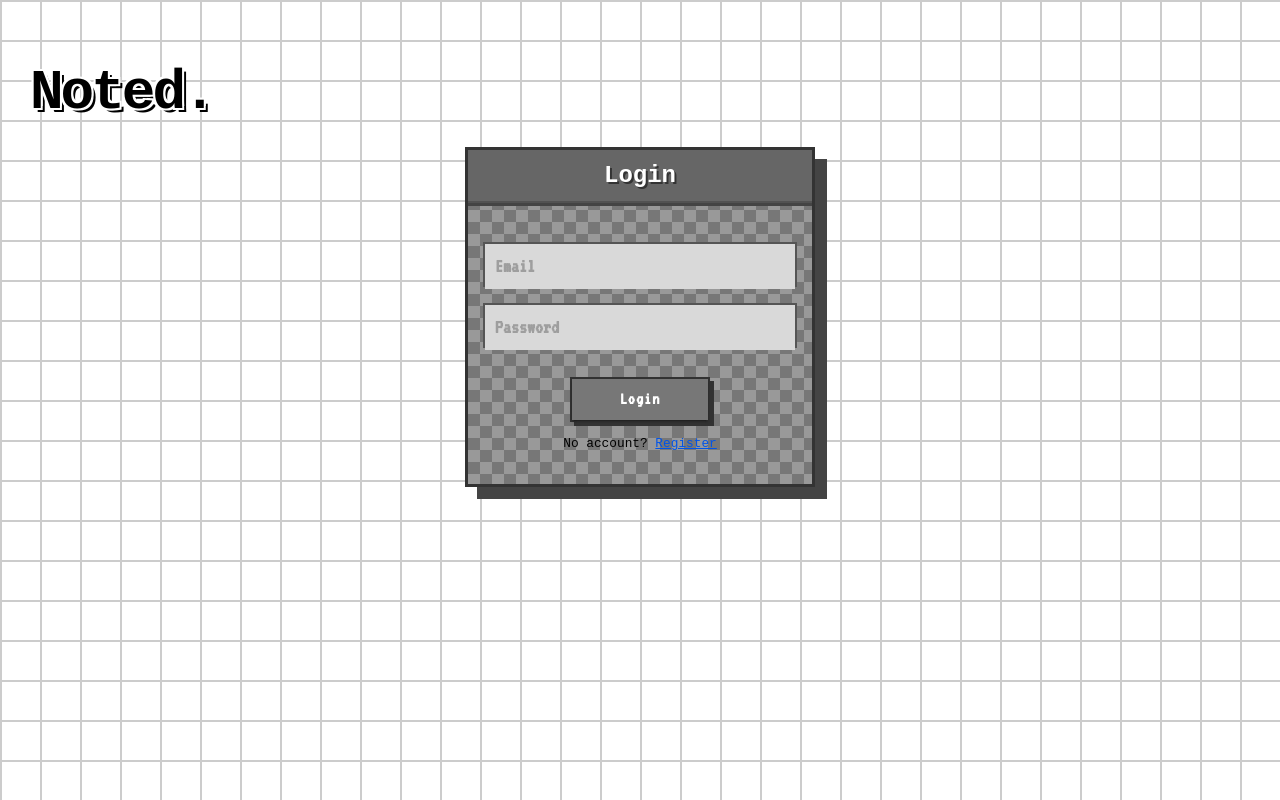
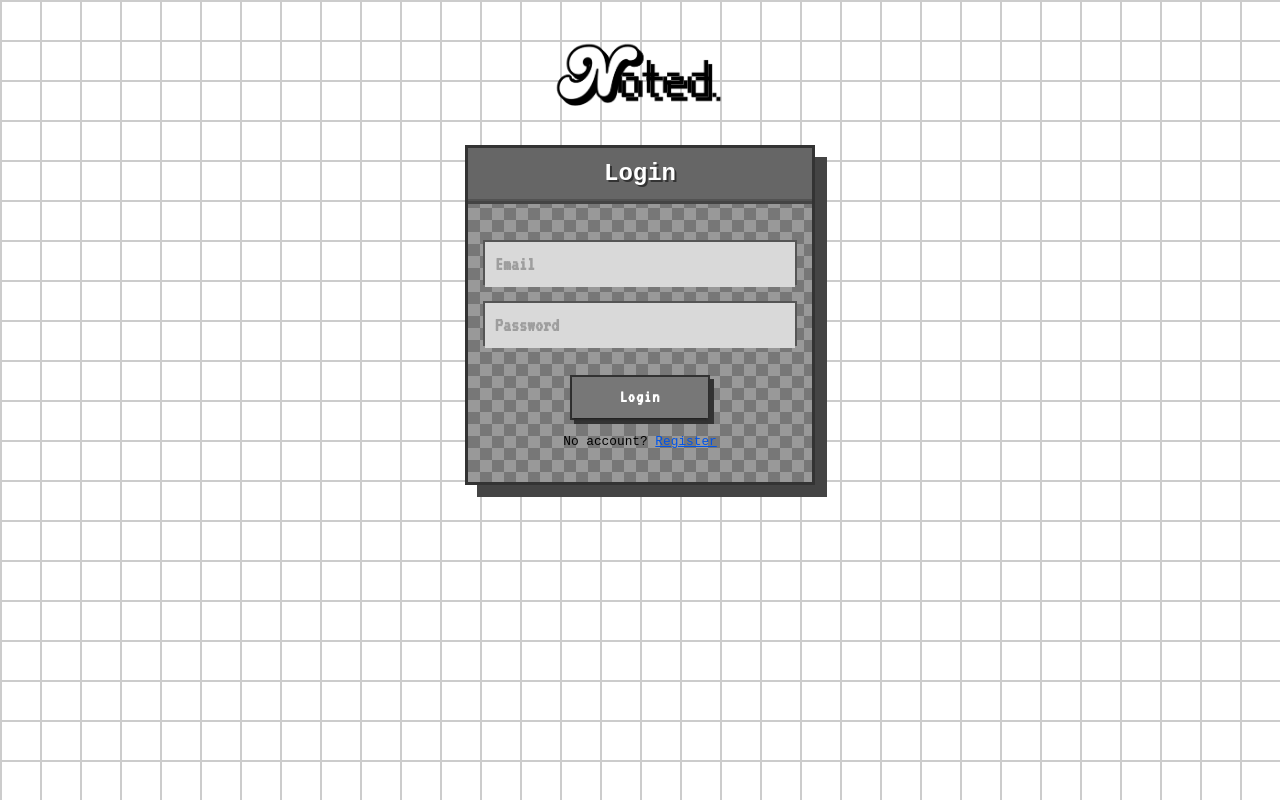
Before and after one commit to pasitgut/mobileweb-project, a React (Vite) app: page /login in a window 1280 px wide. Built offline with nearby package versions, Linux system fonts and the light colour scheme; no server answers; a web font is replaced by a local one.

Commit message:
chore: remove tailwind css and update project logo on auth pages

```diff
--- a/package.json
+++ b/package.json
@@ -31,7 +31,6 @@
   },
   "devDependencies": {
     "@capacitor/cli": "^2.5.0",
-    "@tailwindcss/postcss": "^4.2.1",
     "@testing-library/dom": ">=7.21.4",
     "@testing-library/jest-dom": "^5.16.5",
     "@testing-library/react": "^16.2.0",
@@ -40,7 +39,6 @@
     "@types/react-dom": "19.0.4",
     "@vitejs/plugin-legacy": "^7.2.1",
     "@vitejs/plugin-react": "^4.0.1",
-    "autoprefixer": "^10.4.27",
     "cypress": "^13.5.0",
     "eslint": "^9.20.1",
     "eslint-plugin-react": "^7.32.2",
@@ -48,8 +46,6 @@
     "eslint-plugin-react-refresh": "^0.4.19",
     "globals": "^15.15.0",
     "jsdom": "^22.1.0",
-    "postcss": "^8.5.8",
-    "tailwindcss": "^4.2.1",
     "terser": "^5.4.0",
     "typescript": "~5.9.0",
     "typescript-eslint": "^8.24.0",
--- a/postcss.config.js
+++ /dev/null
@@ -1,6 +0,0 @@
-export default {
-    plugins: {
-        "@tailwindcss/postcss": {},
-        autoprefixer: {},
-    },
-}
--- a/src/pages/Auth.css
+++ b/src/pages/Auth.css
@@ -6,42 +6,29 @@
     /* ต้องรวมทุกอย่าง (Gradient + Size + Color) ไว้ในตัวแปร --background บรรทัดเดียว */
     --background:
         linear-gradient(#ccc 2px, transparent 2px) 0 0 / 40px 40px,
-        linear-gradient(90deg, #ccc 2px, transparent 2px) 0 0 / 40px 40px
-            #ffffff;
+        linear-gradient(90deg, #ccc 2px, transparent 2px) 0 0 / 40px 40px #ffffff;
 
     /* ใส่เผื่อไว้สำหรับ Browser ที่ไม่รองรับ Shadow DOM บางตัว */
     background:
         linear-gradient(#ccc 2px, transparent 2px) 0 0 / 40px 40px,
-        linear-gradient(90deg, #ccc 2px, transparent 2px) 0 0 / 40px 40px
-            #ffffff;
+        linear-gradient(90deg, #ccc 2px, transparent 2px) 0 0 / 40px 40px #ffffff;
 
     font-family: "Courier New", Courier, monospace;
 }
 
 /* --- 2. Logo "Noted." --- */
+.logo-img {
+    max-width: 180px;
+    height: auto;
+    filter: drop-shadow(4px 4px 0px #000);
+}
+
 .logo-container {
-    margin-top: 60px;
-    margin-bottom: 20px;
-    text-align: left;
-    padding-left: 30px;
+    margin-top: 40px;
+    margin-bottom: 30px;
+    text-align: center;
     position: relative;
     z-index: 10;
-}
-
-.logo-container h1 {
-    font-family: "Courier New", serif; /* ใช้ Font เดิมหรือหา Font หนาๆ */
-    font-size: 3.5rem;
-    font-weight: 900;
-    color: #000;
-    margin: 0;
-    letter-spacing: -3px;
-    /* ทำขอบขาวและเงาดำ */
-    text-shadow:
-        -2px -2px 0 #fff,
-        2px -2px 0 #fff,
-        -2px 2px 0 #fff,
-        2px 2px 0 #fff,
-        4px 4px 0 #000;
 }
 
 /* --- 3. กล่อง Card ลายตารางหมากรุก (Checkered) --- */
@@ -54,14 +41,18 @@
     border: 3px solid #333;
 
     /* --- ส่วนสร้างลายตารางหมากรุก (Checkerboard) --- */
-    background-color: #808080; /* สีพื้นสำรอง */
+    background-color: #808080;
+    /* สีพื้นสำรอง */
 
     /* ใช้ conic-gradient วาดสี่เหลี่ยม 4 ช่องสลับสี */
-    background-image: conic-gradient(
-        #999 90deg,
-        /* สีเทาอ่อน (ช่อง 1) */ #777 90deg 180deg,
-        /* สีเทาเข้ม (ช่อง 2) */ #999 180deg 270deg,
-        /* สีเทาอ่อน (ช่อง 3) */ #777 270deg /* สีเทาเข้ม (ช่อง 4) */
+    background-image: conic-gradient(#999 90deg,
+            /* สีเทาอ่อน (ช่อง 1) */
+            #777 90deg 180deg,
+            /* สีเทาเข้ม (ช่อง 2) */
+            #999 180deg 270deg,
+            /* สีเทาอ่อน (ช่อง 3) */
+            #777 270deg
+            /* สีเทาเข้ม (ช่อง 4) */
         );
 
     /* กำหนดขนาดของ 1 บล็อก (ยิ่งเลขน้อย ตารางยิ่งถี่) */
@@ -78,7 +69,8 @@
 
 /* --- 4. Header "Register" --- */
 .card-header {
-    background-color: #666; /* สีเทาเข้ม */
+    background-color: #666;
+    /* สีเทาเข้ม */
     border-bottom: 3px solid #444;
     padding: 12px;
     text-align: center;
@@ -107,14 +99,16 @@
 
 /* ปรับแต่ง IonInput ให้แบนราบ (Flat) */
 .retro-input {
-    --background: #d9d9d9; /* สีเทาอ่อนเรียบๆ */
+    --background: #d9d9d9;
+    /* สีเทาอ่อนเรียบๆ */
     --padding-start: 10px;
     --placeholder-color: #777;
     --color: #333;
     border: 2px solid #555;
     font-weight: bold;
     height: 45px;
-    --border-radius: 0px; /* สี่เหลี่ยมเป๊ะๆ */
+    --border-radius: 0px;
+    /* สี่เหลี่ยมเป๊ะๆ */
 }
 
 /* --- 6. ปุ่ม Register --- */
@@ -129,7 +123,8 @@
     --color: #fff;
     --border-radius: 0;
     border: 2px solid #333;
-    box-shadow: 4px 4px 0px #333; /* เงาปุ่ม */
+    box-shadow: 4px 4px 0px #333;
+    /* เงาปุ่ม */
     font-weight: bold;
     font-size: 1.1rem;
     width: 140px;
@@ -160,13 +155,11 @@
     top: 300px;
     width: 60px;
     height: 40px;
-    background: repeating-linear-gradient(
-        45deg,
+    background: repeating-linear-gradient(45deg,
             #000,
             #000 1px,
             transparent 1px,
-        transparent 5px
-    );
+            transparent 5px);
     z-index: 1;
 }
 
@@ -176,13 +169,11 @@
     bottom: 200px;
     width: 80px;
     height: 40px;
-    background: repeating-linear-gradient(
-        -45deg,
+    background: repeating-linear-gradient(-45deg,
             #000,
             #000 1px,
             transparent 1px,
-        transparent 5px
-    );
+            transparent 5px);
     z-index: 1;
 }
 
@@ -193,6 +184,7 @@
     left: 20px;
     display: flex;
 }
+
 .circle {
     width: 50px;
     height: 50px;
@@ -200,10 +192,12 @@
     border-radius: 50%;
     background: transparent;
 }
+
 .circle.c1 {
     margin-right: -25px;
     margin-top: -20px;
 }
+
 .circle.c2 {
     z-index: 2;
 }
--- a/src/pages/Login.tsx
+++ b/src/pages/Login.tsx
@@ -37,7 +37,7 @@ const Login: React.FC = () => {
     <IonPage>
       <IonContent fullscreen className="retro-bg">
         <div className="logo-container">
-          <h1>Noted.</h1>
+          <img src="/logo.png" alt="Noted Logo" className="logo-img" />
         </div>
         <div className="auth-card">
           <div className="card-header">
--- a/src/pages/Register.tsx
+++ b/src/pages/Register.tsx
@@ -81,7 +81,7 @@ const Register: React.FC = () => {
 
         {/* --- Main Content --- */}
         <div className="logo-container">
-          <h1>Noted.</h1>
+          <img src="/logo.png" alt="Noted Logo" className="logo-img" />
         </div>
 
         {/* Arrow Decoration เหนือกล่อง */}
```
Also changed, not shown: tailwind.config.js (deleted, +0 -19 lines), 1 other file (tests, documents, lock files or other folders). Lines whose indentation alone changed are shown as unchanged.
